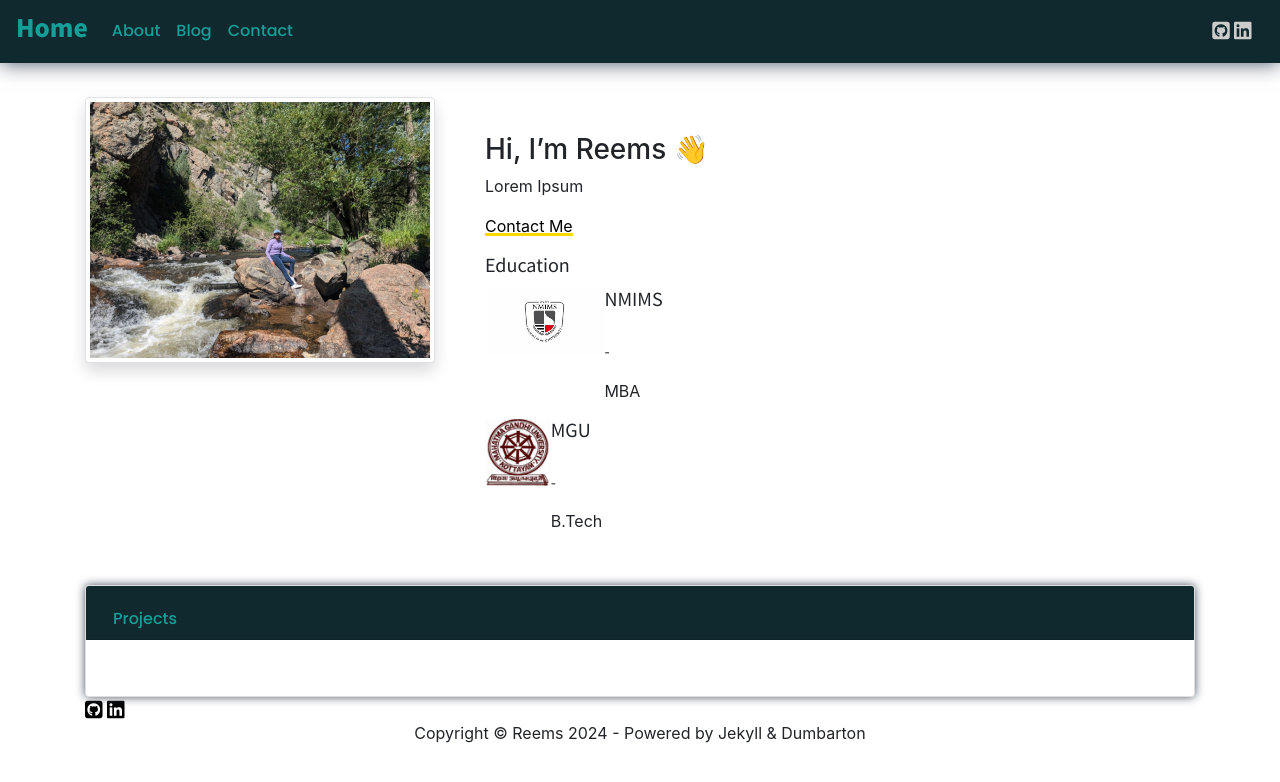
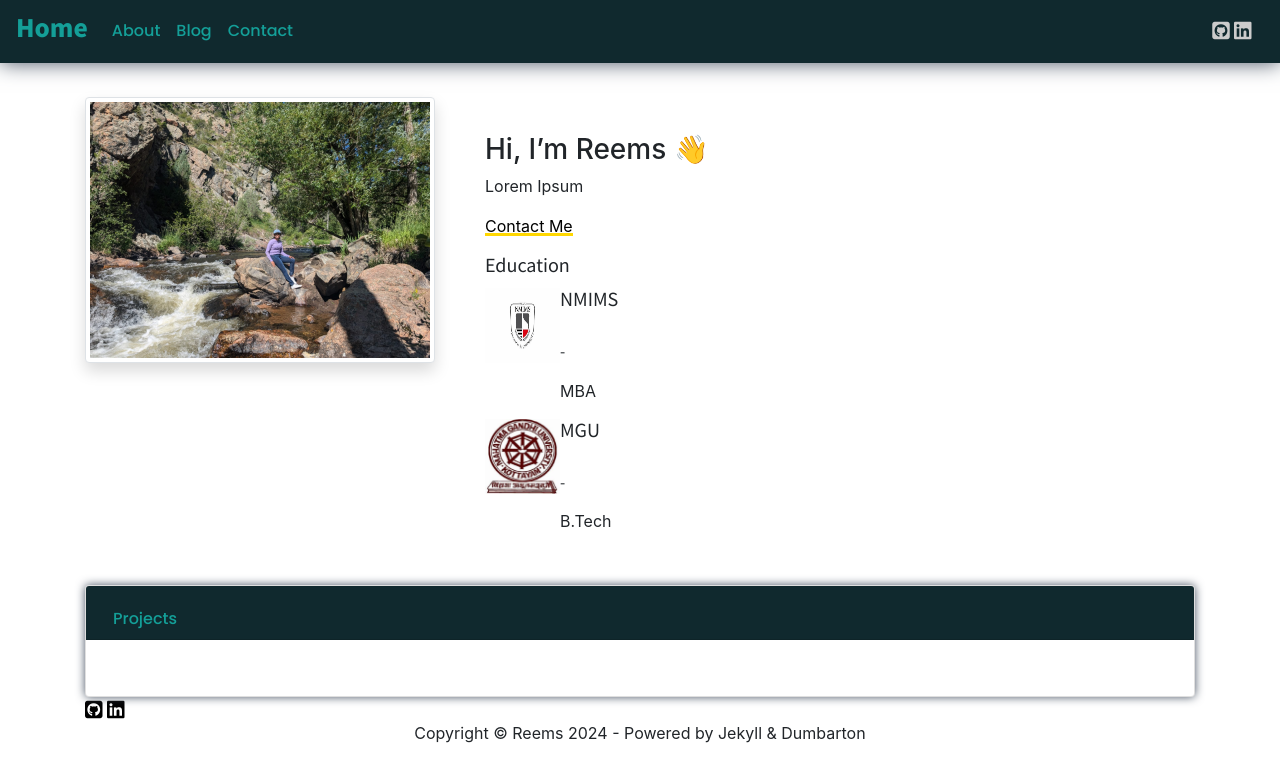
Before and after one commit to reemstk/reemstk.github.io, a Jekyll site: the page built from index.md, in a window 1280 px wide. Shown: the top 782 px of the page. Built offline with Jekyll 4.4.1, drawn with Linux system fonts in a browser that asks for light colours; nearby versions of some CDN libraries; comment, search, counter and statistics services are not loaded; our own code applies the rules of GitHub Pages for plain Markdown files.

Commit message:
Update education.html with height and width for img

```diff
--- a/_includes/education.html
+++ b/_includes/education.html
@@ -3,7 +3,7 @@
 <ul class="list-unstyled">
   {% for entry in site.data.education %}
   <li class="media">
-    <img src="{{ entry.Icon }}" class="img-fluid" style="aspect-ratio: auto; height: 67px;"alt="Icon for {{ entry.School }}">
+    <img src="{{ entry.Icon }}" class="img-fluid" style="aspect-ratio: auto; height: 75px; width: 75px; "alt="Icon for {{ entry.School }}">
     <div class="media-body">
       <h5 style="font-family:{{ theme.education-entry-font}};font-size:{{ theme.education-entry-size }};color:{{theme.education-font-color}};">{{ entry.School }}</h5>
       <p style="font-family:{{ theme.education-entry-font}};font-size:{{ theme.education-section-size }};color:{{theme.education-font-color}};"><i>{{ entry.Degree.Program | replace: '<br>', '<br>' }}</i><br>
```
